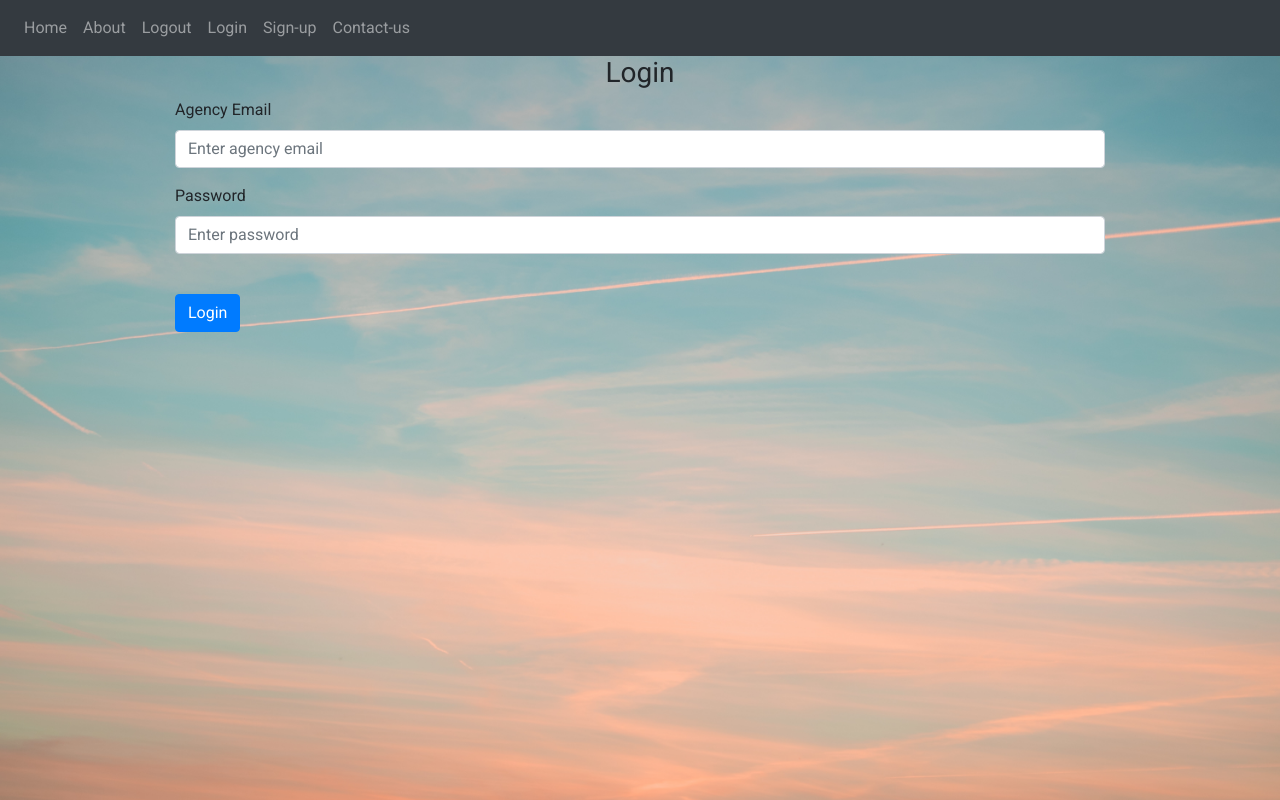
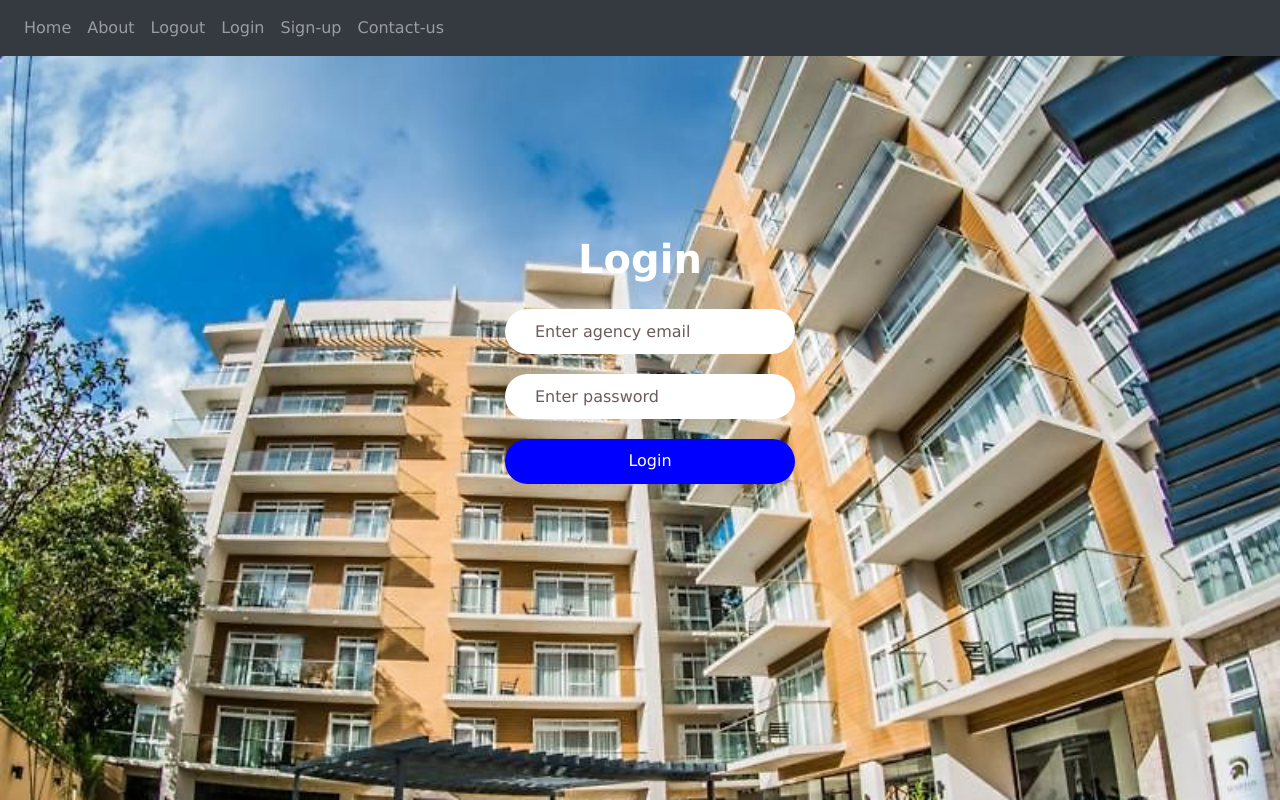
Before and after one commit to ndiritu-prisca/KODY, a Flask app: page /login in a window 1280 px wide. Run offline with Flask 3, Linux system fonts and the light colour scheme; some libraries are stand-ins or nearby versions.

Commit message:
Creating prisca branch

```diff
--- /dev/null
+++ b/website/static/styles/login.css
@@ -0,0 +1,57 @@
+*{
+    font-family: 'Lucida Sans', 'Lucida Sans Regular', 'Lucida Grande', 'Lucida Sans Unicode', Geneva, Verdana, sans-serif;
+}
+body {
+    background-image: url(../images/cover.jpg);
+    background-size: cover;
+    background-repeat: no-repeat;
+    background-position: unset;
+}
+.box {
+    display: flex;
+    justify-content: center;
+    align-items: center;
+    min-height: 75vh;
+}
+.container {
+    width: 350px;
+    display: flex;
+    flex-direction: column;
+    padding: 0 15px 0 15px;
+}
+header{
+    color: #fff;
+    font-weight: 700;
+    font-size: 40px;
+    display: flex;
+    justify-content: center;
+    padding: 10px 0 10px 0;
+}
+.input-field {
+    display: flex;
+    flex-direction: column;
+}
+.input{
+    height: 45px;
+    width: 100%;
+    border: none;
+    outline: none;
+    border-radius: 30px;
+    color: #06090a;
+    padding: 0 0 0 30px;
+    background-color: none;
+    margin: 10px;
+}
+::-webkit-input-placeholder {
+    color:#6d5b5b;
+}
+.submit {
+    height: 45px;
+    width: 100%;
+    border: none;
+    outline: none;
+    border-radius: 30px;
+    color: #fff;
+    margin: 10px;
+    background-color: rgba(0, 0, 255);
+}
--- a/website/templates/base.html
+++ b/website/templates/base.html
@@ -16,6 +16,7 @@
     />
     <link rel="stylesheet" href="../static/styles/about.css" />
     <link rel="stylesheet" href="../static/styles/contact.css" />
+    <link rel="stylesheet" href="../static/styles/login.css" />
     <title>{% block title %}Home{% endblock %}</title>
   </head>
   <body>
--- a/website/templates/login.html
+++ b/website/templates/login.html
@@ -3,29 +3,39 @@
 
 {% block content %}
 <form method="POST">
-    <h3 align="center">Login</h3>
 
-    <div class="form-group">
-        <label for="email">Agency Email</label>
+
+    <div class="box">
+      <div class="container">
+        <div class="top-header">
+          <header>Login</header>
+        </div>
+        <div class="input-field">
           <input
             type="email"
-          class="form-control"
+            class="input"
             id="email"
             name="email"
             placeholder="Enter agency email"
           />
         </div>
-    <div class="form-group">
-      <label for="password">Password</label>
+
+        <div class="input-field">
           <input
             type="password"
-        class="form-control"
+            class="input"
             id="password"
             name="password"
             placeholder="Enter password"
           />
         </div>
-    <br />
-    <button type="submit" class="btn btn-primary">Login</button>
+
+        <div class="input-field">
+          <input type="submit" class="submit" value="Login">
+        </div>
+
+      </div>
+    </div>
+
   </form>
 {% endblock %}
```
Lines whose indentation alone changed are shown as unchanged.
